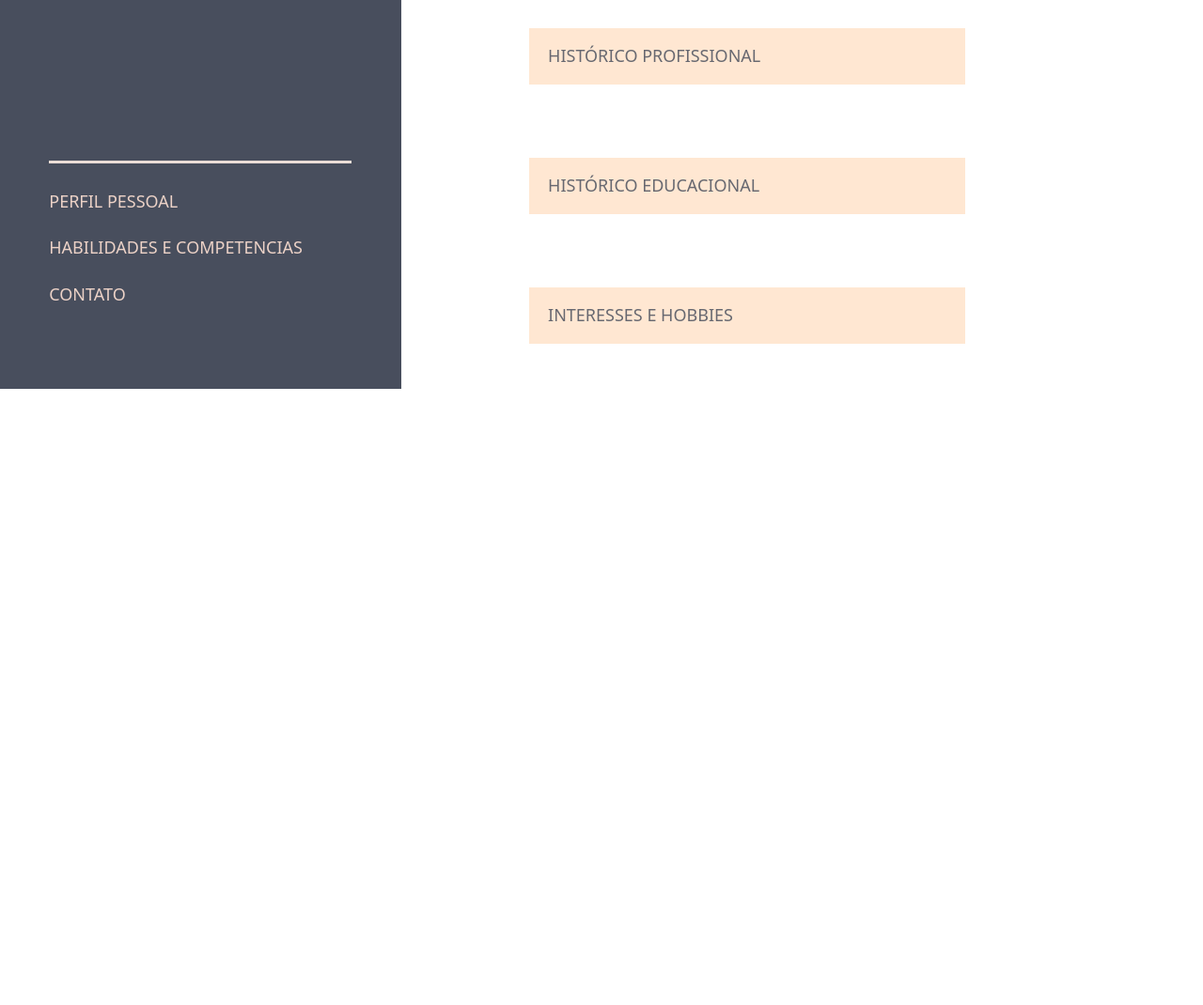
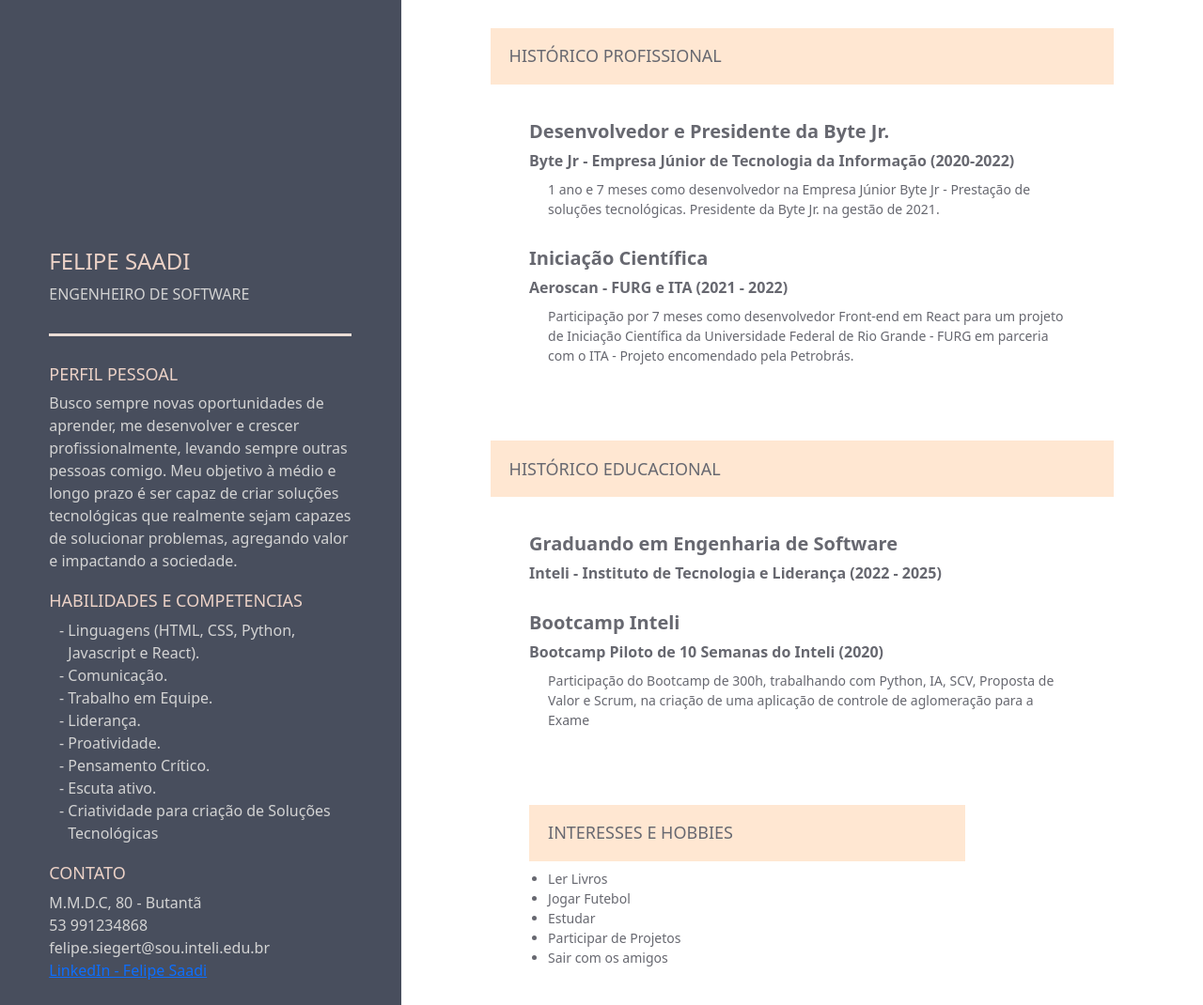
Before and after one commit to FelipeSaadi/Curriculo, a plain HTML site: page index.html in a window 1280 px wide. Shown: the whole page at 94% size. Before the commit the page ends 800 px from the top, so only its background shows below. Drawn offline with nearby package versions, Linux system fonts and the light colour scheme; no server answers.

Commit message:
Melhoria do código
Implementado o texto estático para o caso de ser rodado via index.html

```diff
--- a/backend.js
+++ b/backend.js
@@ -33,7 +33,7 @@ app.get('/abilities', (req, res) => {
 	res.setHeader('Access-Control-Allow-Origin', '*'); // Isso é importante para evitar o erro de CORS
 
 	var db = new sqlite3.Database(DBPATH); // Abre o banco
-  var sql = 'SELECT * FROM Abilities';
+	var sql = 'SELECT * FROM Abilities';
 	db.all(sql, [],  (err, rows ) => {
 		if (err) {
 		    throw err;
@@ -48,7 +48,7 @@ app.get('/hobbies', (req, res) => {
 	res.setHeader('Access-Control-Allow-Origin', '*'); // Isso é importante para evitar o erro de CORS
 
 	var db = new sqlite3.Database(DBPATH); // Abre o banco
-  var sql = 'SELECT * FROM Hobbies';
+	var sql = 'SELECT * FROM Hobbies';
 	db.all(sql, [],  (err, rows ) => {
 		if (err) {
 		    throw err;
--- a/index.html
+++ b/index.html
@@ -17,46 +17,133 @@
             <div id="sidebar" class="col-12 col-md-4">
                 <div id="photo-section"></div>
                 <div class="sidebar-sections" id="profile-name-section">
-                    <h1 id="profile-name-title"></h1>
-                    <p id="profile-course" class="section-description"></p>
+                    <h1 id="profile-name-title">
+                        FELIPE SAADI
+                    </h1>
+                    <p id="profile-course" class="section-description">
+                        ENGENHEIRO DE SOFTWARE
+                    </p>
                 </div>
                 <div class="section-bar"></div>
                 <div class="sidebar-sections" id="profile-section">
                     <h2 class="section-title">
                         PERFIL PESSOAL
                     </h2>
-                    <p id="personal-description" class="section-description"></p>
+                    <p id="personal-description" class="section-description">
+                        Busco sempre novas oportunidades de aprender,
+                        me desenvolver e crescer profissionalmente,
+                        levando sempre outras pessoas comigo. Meu
+                        objetivo à médio e longo prazo é ser capaz de
+                        criar soluções tecnológicas que realmente sejam
+                        capazes de solucionar problemas, agregando
+                        valor e impactando a sociedade.
+                    </p>
                 </div>
                 <div class="sidebar-sections" id="abilities-section">
                     <h2 class="section-title">
                         HABILIDADES E COMPETENCIAS
                     </h2>
                     <ul class="section-description">
+                        <li>
+                            Linguagens (HTML, CSS, Python, Javascript e React).
+                        </li>
+                        <li>Comunicação.</li>
+                        <li>Trabalho em Equipe.</li>
+                        <li>Liderança.</li>
+                        <li>Proatividade.</li>
+                        <li>Pensamento Crítico.</li>
+                        <li>Escuta ativo.</li>
+                        <li>
+                            Criatividade para criação de Soluções Tecnológicas
+                        </li>
                     </ul>
                 </div>
                 <div class="sidebar-sections" id="contact-section">
                     <h2 class="section-title">
                         CONTATO
                     </h2>
-                    <ul class="section-description"></ul>
+                    <ul class="section-description">
+                        <li>M.M.D.C, 80 - Butantã</li>
+                        <li>53 991234868</li>
+                        <li>felipe.siegert@sou.inteli.edu.br</li>
+                        <a target="blank" href="https://www.linkedin.com/in/felipe-saadi/">
+                            <li>
+                                LinkedIn - Felipe Saadi
+                            </li>
+                        </a>
+                    </ul>
                 </div>
             </div>
             <div id="main" class="col-12 col-md-8">
+                <h2 class="section-title">
+                    HISTÓRICO PROFISSIONAL
+                </h2>
                 <div class="main-sections" id="professional-section">
-                    <h2 class="section-title">
-                        HISTÓRICO PROFISSIONAL
-                    </h2>
+                    <div class="section">
+                        <h3 class="section-subtitle">
+                            Desenvolvedor e Presidente da Byte Jr.
+                        </h3>
+                        <h4 class="section-subtitle-description">
+                            Byte Jr - Empresa Júnior de Tecnologia da Informação (2020-2022)
+                        </h4>
+                        <p class="section-description">
+                            1 ano e 7 meses como desenvolvedor na Empresa Júnior Byte Jr - Prestação de soluções
+                            tecnológicas. Presidente da Byte Jr. na gestão de 2021.
+
+                        </p>
+                    </div>
+
+                    <div class="section">
+                        <h3 class="section-subtitle">
+                            Iniciação Científica
+                        </h3>
+                        <h4 class="section-subtitle-description">
+                            Aeroscan - FURG e ITA (2021 - 2022)
+                        </h4>
+                        <p class="section-description">
+                            Participação por 7 meses como desenvolvedor Front-end em React para um projeto de
+                            Iniciação Científica da Universidade Federal de Rio Grande - FURG em parceria com o ITA -
+                            Projeto encomendado pela Petrobrás.
+                        </p>
+                    </div>
                 </div>
+                <h2 class="section-title">
+                    HISTÓRICO EDUCACIONAL
+                </h2>
                 <div class="main-sections" id="educacional-section">
-                    <h2 class="section-title">
-                        HISTÓRICO EDUCACIONAL
-                    </h2>
+                    <div class="section">
+                        <h3 class="section-subtitle">
+                            Graduando em Engenharia de Software
+                        </h3>
+                        <h4 class="section-subtitle-description">
+                            Inteli - Instituto de Tecnologia e Liderança (2022 - 2025)
+                        </h4>
+                    </div>
+
+                    <div class="section">
+                        <h3 class="section-subtitle">
+                            Bootcamp Inteli
+                        </h3>
+                        <h4 class="section-subtitle-description">
+                            Bootcamp Piloto de 10 Semanas do Inteli (2020)
+                        </h4>
+                        <p class="section-description">
+                            Participação do Bootcamp de 300h, trabalhando com Python, IA, SCV,
+                            Proposta de Valor e Scrum, na criação de uma aplicação de controle de aglomeração para a
+                            Exame
+                        </p>
+                    </div>
                 </div>
                 <div class="main-sections" id="hobbies-section">
                     <h2 class="section-title">
                         INTERESSES E HOBBIES
                     </h2>
                     <ul class="section-description">
+                        <li>Ler Livros</li>
+                        <li>Jogar Futebol</li>
+                        <li>Estudar</li>
+                        <li>Participar de Projetos</li>
+                        <li>Sair com os amigos</li>
                     </ul>
                 </div>
             </div>
--- a/script.js
+++ b/script.js
@@ -39,6 +39,7 @@ function getAbilities() {
 
     let data = JSON.parse(xhttp.responseText)
 
+    $("#abilities-section ul")[0].innerHTML = ''
     data.forEach(ability => {
         $("#abilities-section ul")[0].innerHTML += `<li>${ability.name}</li>`
     });
@@ -54,6 +55,7 @@ function getProfessionalHistory() {
 
     let data = JSON.parse(xhttp.responseText)
 
+    $("#professional-section")[0].innerHTML = ''
     data.forEach(professional => {
         $("#professional-section")[0].innerHTML += `
             <div class="section">
@@ -79,6 +81,7 @@ function getEducationalHistory() {
 
     let data = JSON.parse(xhttp.responseText)
 
+    $("#educacional-section")[0].innerHTML = ''
     data.forEach(education => {
         $("#educacional-section")[0].innerHTML += `
             <div class="section">
@@ -104,6 +107,7 @@ function getHobbies() {
 
     let data = JSON.parse(xhttp.responseText)
 
+    $("#hobbies-section ul")[0].innerHTML = ''
     data.forEach(hobbie => {
         $("#hobbies-section ul")[0].innerHTML += `<li>${hobbie.name}</li>`
     })
--- a/style.css
+++ b/style.css
@@ -101,13 +101,14 @@ a {
     margin-bottom: 10px;
 }
 
-.main-sections .section-title {
+#main .section-title {
     height: 60px;
     display: flex;
     align-items: center;
     margin-top: 30px;
     padding-left: 20px;
     background-color: #FFE7D2;
+    color: #676870;
 }
 
 .section-subtitle {
```
